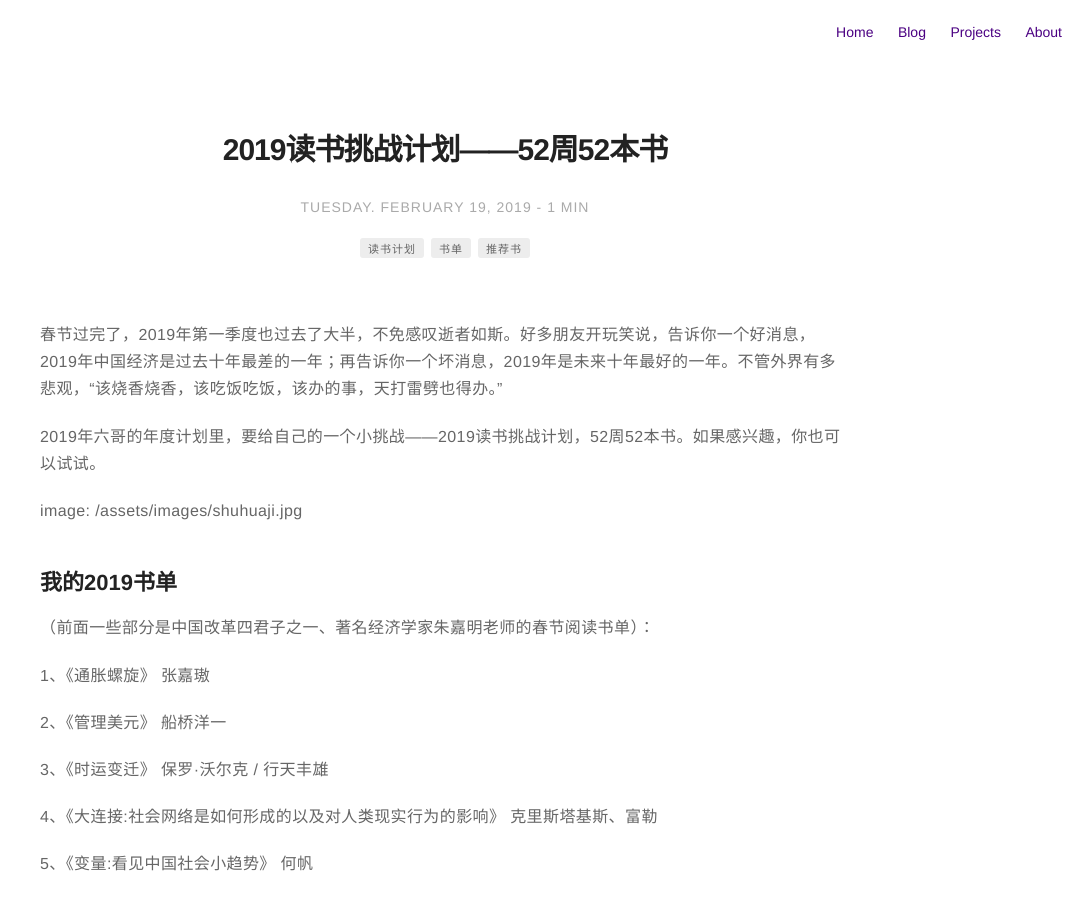
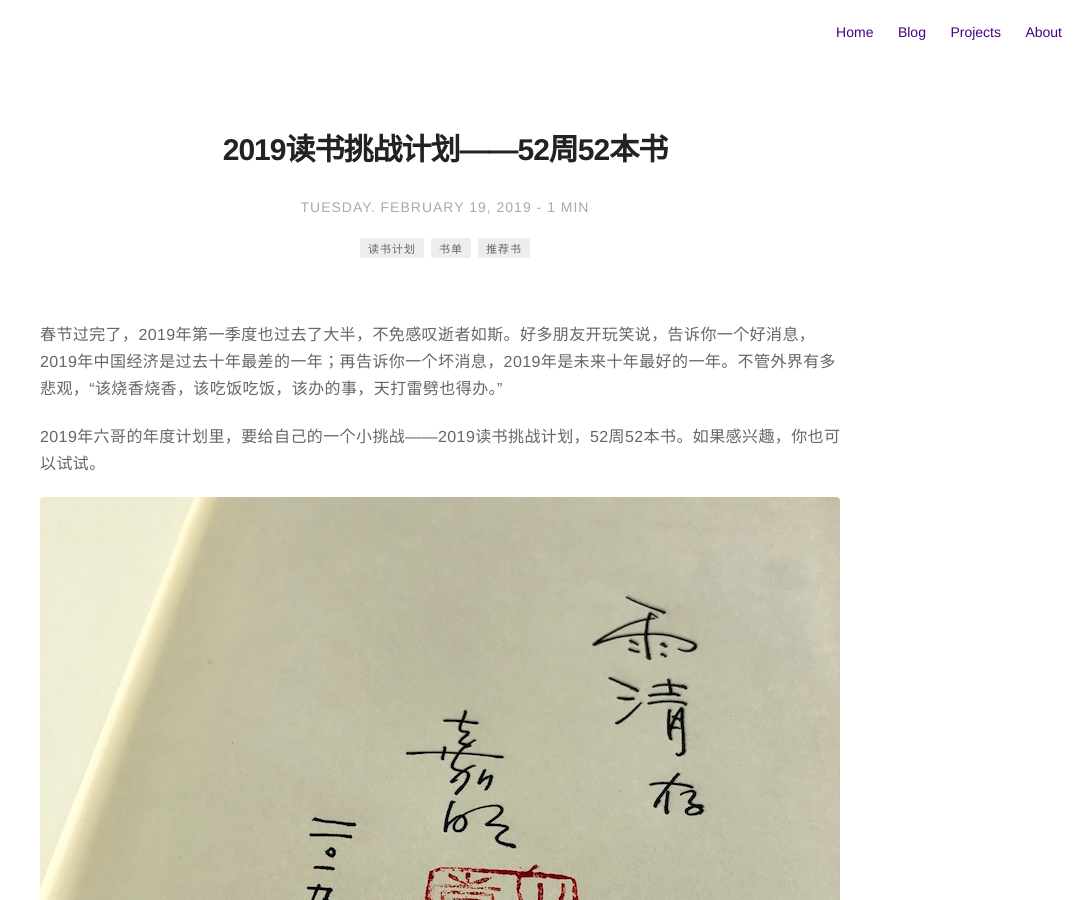
Before and after one commit to bbihyq/bbihyq.github.io, a Jekyll site: the page built from _posts/2019-02-19-booklist.markdown, in a window 1280 px wide and 900 px high. Shown: the whole window, without its empty margins (195-1280 px from the left). Built offline with Jekyll 4.4.1, drawn with Linux system fonts in a browser that asks for light colours; comment, search, counter and statistics services are not loaded.

Commit message:
Update 2019-02-19-booklist.markdown

```diff
--- a/_posts/2019-02-19-booklist.markdown
+++ b/_posts/2019-02-19-booklist.markdown
@@ -18,7 +18,7 @@ description: 何宇清：2019读书挑战计划——52周52本书
 
 2019年六哥的年度计划里，要给自己的一个小挑战——2019读书挑战计划，52周52本书。如果感兴趣，你也可以试试。
 
-image: /assets/images/shuhuaji.jpg
+![Screenshot](/assets/images/shuhuaji.jpg)
 
 ## 我的2019书单
 （前面一些部分是中国改革四君子之一、著名经济学家朱嘉明老师的春节阅读书单）：
```
